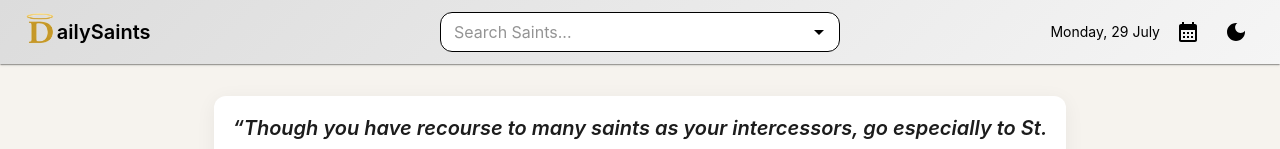
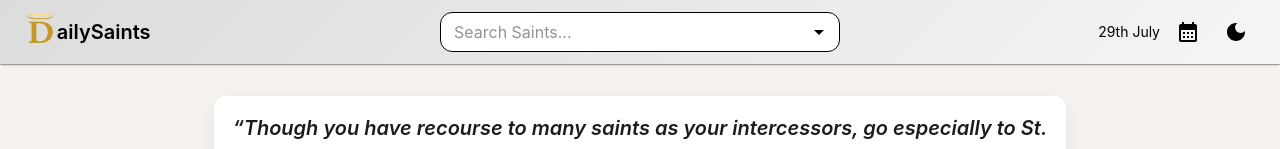
Before and after one commit to kyleghughes/dailysaints, a React (Vite) app: page / in a window 1280 px wide. Shown: the top 149 px of the page. Built offline with nearby package versions, Linux system fonts and the light colour scheme.

Commit message:
Bug Fix: Removed day from date on desktop view

```diff
--- a/src/components/Header.tsx
+++ b/src/components/Header.tsx
@@ -164,7 +164,7 @@ const Header = ({
                 color: textColor,
               }}
             >
-              {date.format(isMobile ? "DD/MM" : "dddd, D MMMM")}
+              {date.format(isMobile ? "DD/MM" : "Do MMMM")}
             </Typography>
 
             <Tooltip title="Select date" arrow>
```
